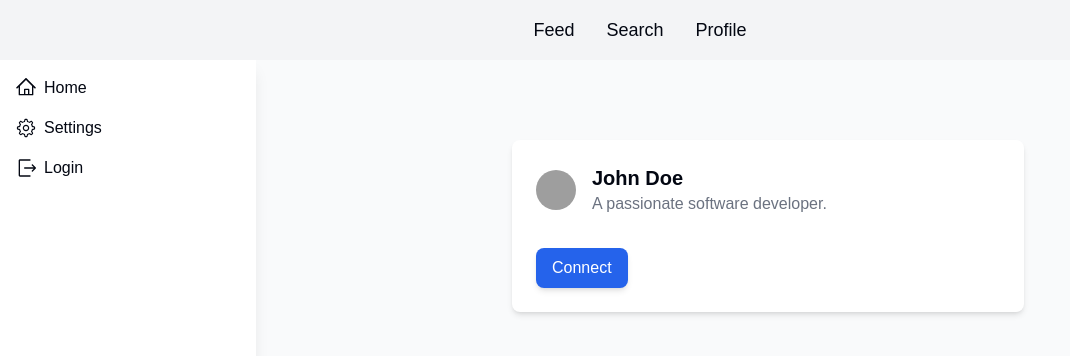
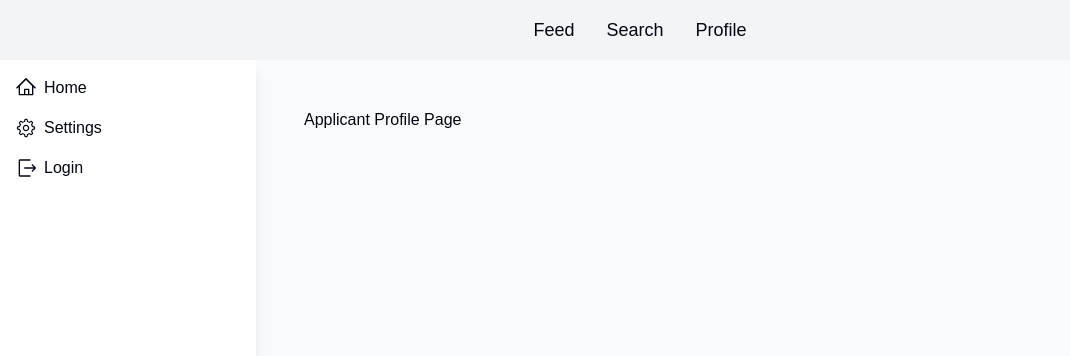
Before and after one commit to jhu-oose-f24/Team-JobJays, a Next.js app in the folder frontend/jobjays-ui/: page /profile/applicants in a window 1280 px wide. Shown: the top 356 px of the page, without its empty margins (0-1070 px from the left). Built offline with nearby package versions, Linux system fonts and the light colour scheme; grey boxes are pictures that could not be loaded.

Commit message:
added layout template for all profile subdirectories to follow;
Planning to now add an input form for /profile, so that the applicant page can show appliedJobs as the "feed" and that the employee page can show jobPosts as its "feed"

```diff
--- a/frontend/jobjays-ui/src/app/profile/applicants/page.tsx
+++ b/frontend/jobjays-ui/src/app/profile/applicants/page.tsx
@@ -3,13 +3,7 @@ import ProfileCard from "@/components/ui/ProfileCard";
 
 
 export default function ApplicantProfilePage() {
-    return (
-        <div className="min-h-screen bg-gray-50">
+    return <p>Applicant Profile Page</p>
 
-            <div className="container mx-auto mt-8">
-                <ProfileCard/>
-            </div>
-        </div>
-    )
 
 }
--- a/frontend/jobjays-ui/src/app/profile/page.tsx
+++ b/frontend/jobjays-ui/src/app/profile/page.tsx
@@ -1,4 +1,12 @@
+import ProfileCard from "@/components/ui/ProfileCard";
+
+
 export default function Page() {
-   return <p>Profile</p>
+   return <div className="min-h-screen bg-gray-50">
+
+      <div className="container mx-auto mt-8">
+         <ProfileCard/>
+      </div>
+   </div>
 
 }
```
